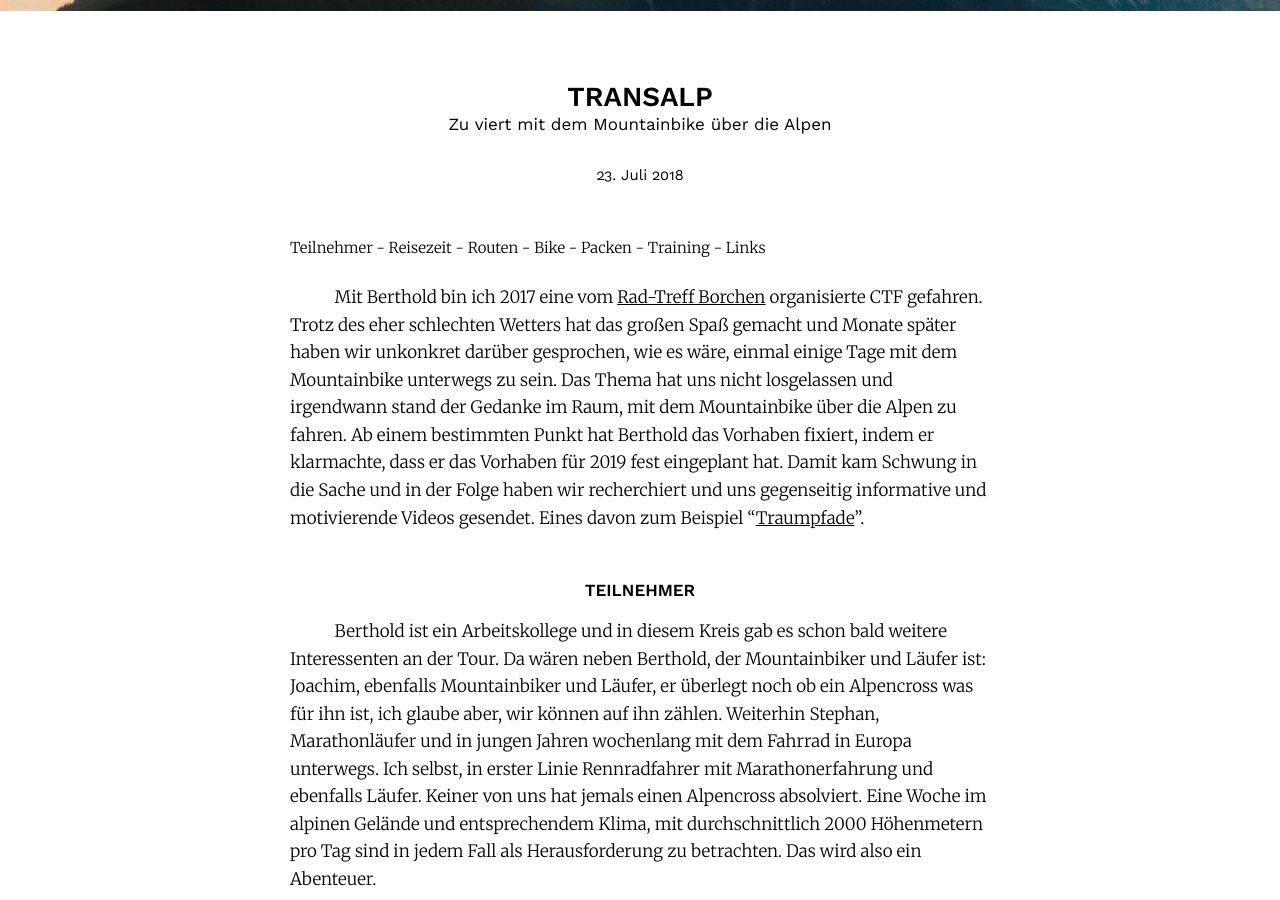
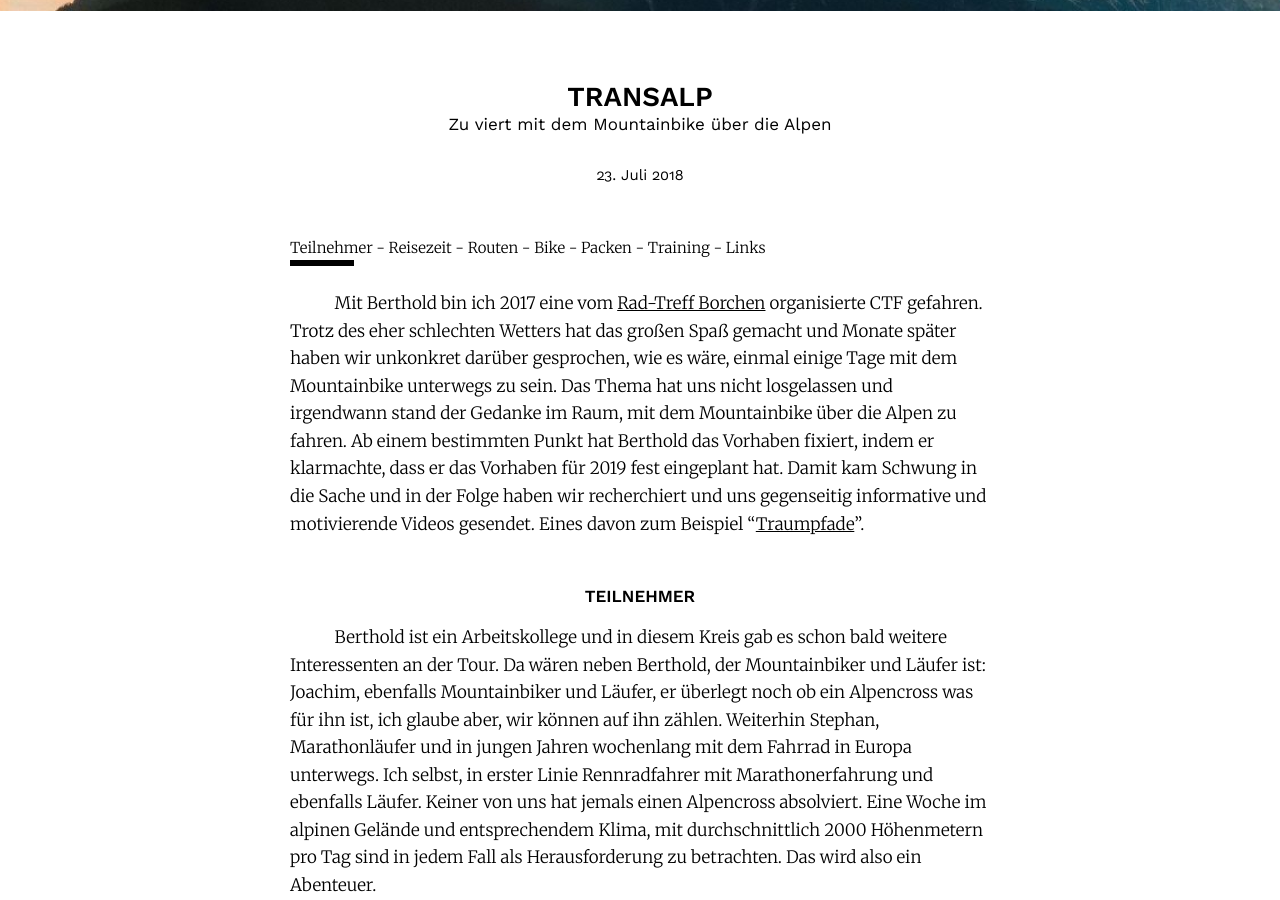
Before and after one commit to ulfschneider/bikepacking, a Jekyll site: the page built from _posts/2018-07-23-transalp.md, in a window 1280 px wide and 900 px high, scrolled down 943 px. Built offline with Jekyll 4.4.1, drawn with Linux system fonts in a browser that asks for light colours.

Commit message:
Style the toc

```diff
--- a/_sass/layout.scss
+++ b/_sass/layout.scss
@@ -152,6 +152,15 @@ header {
     font-size: $small-font-size;
     margin: $spacing-1 0;
 
+    &:after {
+        position: relative;
+        height: $spacing-quart;
+        width: $spacing-3;
+        background: $text-color;
+        content: "";
+        display: block;
+    }
+
     ul {
         list-style-type: none;
     }
```
Also changed, not shown: 2 other files.
